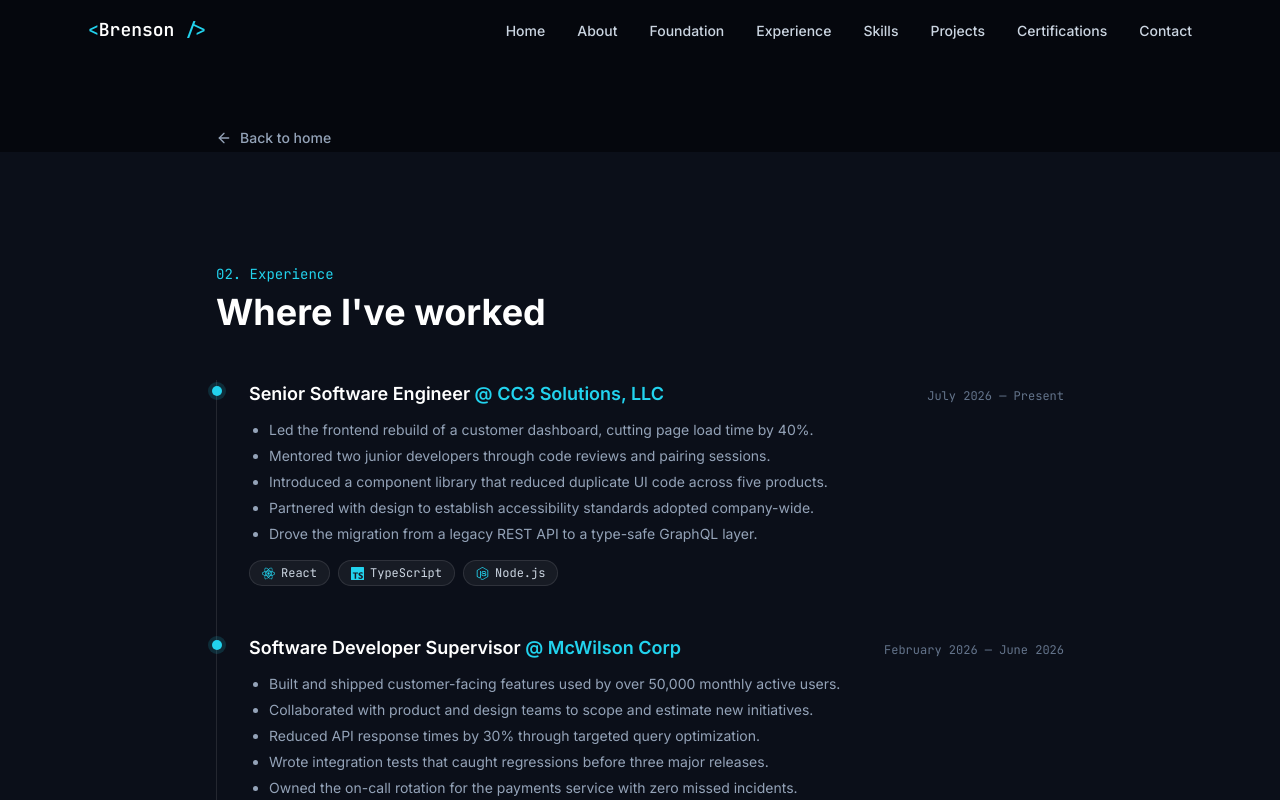
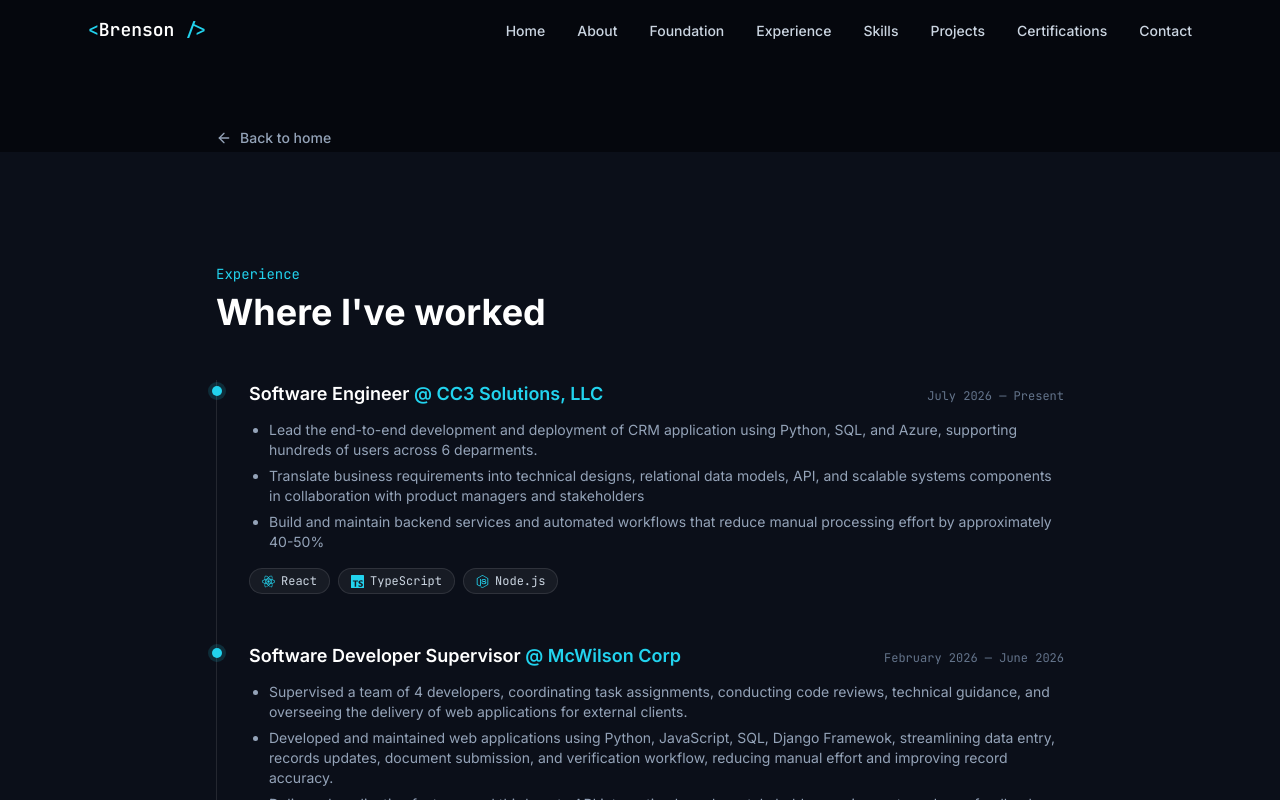
Before and after one commit to Xien04/personal-porfolio, a React (Vite) app: page /experience in a window 1280 px wide. Shown: the top 800 px of the page. Built offline with nearby package versions, Linux system fonts and the light colour scheme.

Commit message:
Add more context

```diff
--- a/src/components/About.tsx
+++ b/src/components/About.tsx
@@ -16,7 +16,7 @@ export default function About() {
           </h2>
           <div className="space-y-4 text-slate-400">
             <p>
-              I'm a software engineer and Business Systems Developer
+              I'm a Software Engineer and Business Systems Developer
               transitioning into data engineering. I enjoy building reliable
               applications, integrating APIs, automating data workflows, and
               turning complex requirements into practical, well-crafted
--- a/src/components/Experience.tsx
+++ b/src/components/Experience.tsx
@@ -13,7 +13,7 @@ export default function Experience() {
           transition={{ duration: 0.6 }}
           className="mb-12"
         >
-          <p className="mb-2 font-mono text-sm text-accent">02. Experience</p>
+          <p className="mb-2 font-mono text-sm text-accent">Experience</p>
           <h2 className="text-3xl font-bold text-white sm:text-4xl">
             Where I've worked
           </h2>
--- a/src/components/Hero.tsx
+++ b/src/components/Hero.tsx
@@ -4,10 +4,11 @@ import ParticleBackground from "./ParticleBackground";
 import { useTypewriter } from "../hooks/useTypewriter";
 
 const ROLES = [
-  "Software Developer",
-  "Frontend Engineer",
-  "React Developer",
-  "Problem Solver",
+  "Software Engineer",
+  "Data Engineer",
+  "Business Solution Engineer",
+  "AI Engineer",
+  "Full Stack Developer",
 ];
 
 export default function Hero() {
@@ -75,13 +76,13 @@ export default function Hero() {
             href="#projects"
             className="w-full rounded-lg bg-gradient-to-r from-accent to-accent2 px-8 py-3 text-sm font-semibold text-bg shadow-lg shadow-accent/20 transition-transform hover:scale-105 sm:w-auto"
           >
-            View My Work
+            Explore my Work
           </a>
           <a
             href="#contact"
             className="w-full rounded-lg border border-slate-700 bg-white/5 px-8 py-3 text-sm font-semibold text-slate-200 backdrop-blur transition-colors hover:border-accent hover:text-accent sm:w-auto"
           >
-            Get In Touch
+            Start a conversation
           </a>
         </motion.div>
 
@@ -92,10 +93,10 @@ export default function Hero() {
           className="mt-12 flex items-center justify-center gap-6"
         >
           {[
-            { icon: Github, href: "https://github.com", label: "GitHub" },
+            { icon: Github, href: "https://github.com/Xien04", label: "GitHub" },
             {
               icon: Linkedin,
-              href: "https://linkedin.com",
+              href: "https://linkedin.com/in/brenson-go-b6934a161",
               label: "LinkedIn",
             },
             {
--- a/src/data/experience.ts
+++ b/src/data/experience.ts
@@ -8,15 +8,13 @@ export interface ExperienceItem {
 
 export const experience: ExperienceItem[] = [
   {
-    role: "Senior Software Engineer",
+    role: "Software Engineer",
     company: "CC3 Solutions, LLC",
     period: "July 2026 — Present",
     description: [
-      "Led the frontend rebuild of a customer dashboard, cutting page load time by 40%.",
-      "Mentored two junior developers through code reviews and pairing sessions.",
-      "Introduced a component library that reduced duplicate UI code across five products.",
-      "Partnered with design to establish accessibility standards adopted company-wide.",
-      "Drove the migration from a legacy REST API to a type-safe GraphQL layer.",
+      "Lead the end-to-end development and deployment of CRM application using Python, SQL, and Azure, supporting hundreds of users across 6 deparments. ",
+      "Translate business requirements into technical designs, relational data models, API, and scalable systems components in collaboration with product managers and stakeholders ",
+      "Build and maintain backend services and automated workflows that  reduce manual processing effort by approximately 40-50%",
     ],
     tags: ["React", "TypeScript", "Node.js"],
   },
@@ -25,18 +23,16 @@ export const experience: ExperienceItem[] = [
     company: "McWilson Corp",
     period: "February 2026 — June 2026",
     description: [
-      "Built and shipped customer-facing features used by over 50,000 monthly active users.",
-      "Collaborated with product and design teams to scope and estimate new initiatives.",
-      "Reduced API response times by 30% through targeted query optimization.",
-      "Wrote integration tests that caught regressions before three major releases.",
-      "Owned the on-call rotation for the payments service with zero missed incidents.",
+      "Supervised a team of 4 developers, coordinating task assignments, conducting code reviews, technical guidance, and overseeing the delivery of web applications for external clients.",
+      "Developed and maintained web applications using Python, JavaScript, SQL, Django Framewok, streamlining data entry, records updates, document submission, and verification workflow, reducing manual effort and improving record accuracy. ",
+      "Delivered application features and third-party API integration based on stakeholder requirements and user feedback, reducing processing time by 40% ",
     ],
     tags: ["Next.js", "PostgreSQL", "Docker"],
   },
   {
     role: "System Developer",
     company: "SM Engineering Design and Development Corp.",
-    period: "August 2023 — November 2025",
+    period: "August 2023 — February 2026",
     description: [
       "Developed data-driven business applications that centralized project, contractor, financial, and insurance data for operational reporting and decision-making.",
       "Built a project monitoring system with turnaround-time tracking, automated overdue escalations, and SharePoint document integration.",
```
